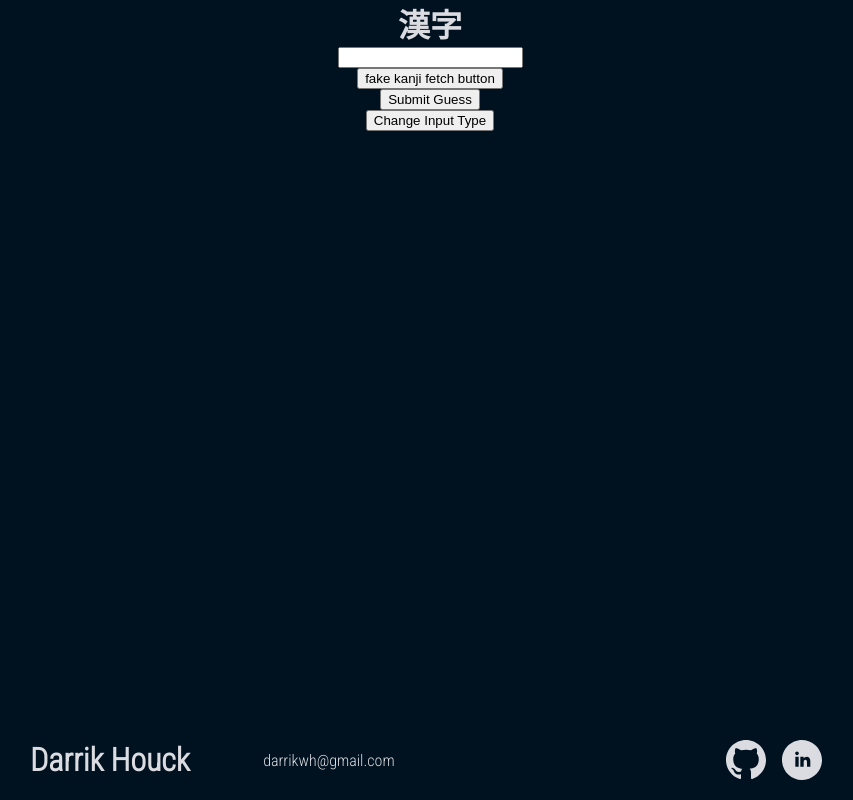
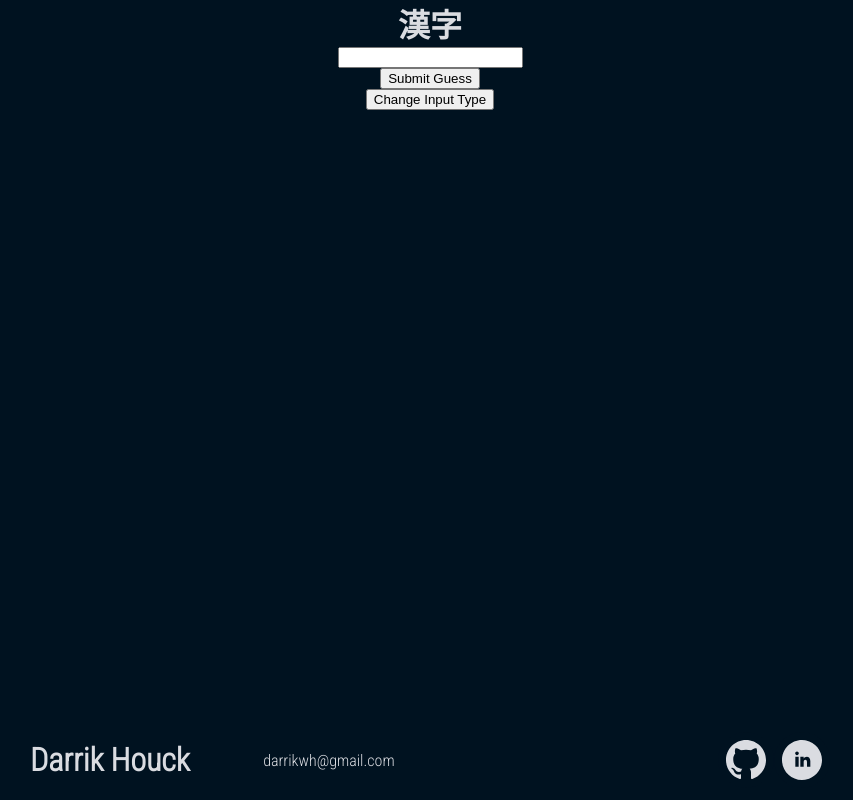
Before and after one commit to Daarrik/kanji-guess-v2, a React (Create React App) app: page / in a window 1280 px wide. Shown: the whole page, without its empty margins (210-1063 px from the left). Built offline with nearby package versions, Linux system fonts and the light colour scheme.

Commit message:
new button calls fake newKanji func

```diff
--- a/src/App.tsx
+++ b/src/App.tsx
@@ -1,7 +1,7 @@
 import { useContext } from "react";
 import { GuessContext } from "./components/context/GuessProvider";
 import Game from "./components/Game";
-import Results from "./components/context/Results";
+import Results from "./components/Results";
 import Footer from "./components/Footer";
 
 const App: React.FC = () => {
@@ -12,7 +12,6 @@ const App: React.FC = () => {
       <main id="main" className="flex-center">
         {!guessed ? <Game /> : <Results />}
       </main>
-
       <Footer />
     </div>
   );
--- a/src/components/Game.tsx
+++ b/src/components/Game.tsx
@@ -7,13 +7,12 @@ import Submit from "./input/Submit";
 
 const Game: React.FC = () => {
   const [textInput, setTextInput] = useState(true);
-  const { kanji, newKanji } = useContext(KanjiContext);
+  const { kanji, reading } = useContext(KanjiContext);
 
   return (
     <div id="game">
       <h1 className="text-jp">{kanji}</h1>
       {textInput ? <TextInput /> : <BoxInput />}
-      <button onClick={newKanji}>fake kanji fetch button</button>
       <Submit />
       <button onClick={() => setTextInput(!textInput)}>
         Change Input Type
--- a/src/components/context/Results.tsx
+++ b/src/components/Results.tsx
@@ -1,21 +1,24 @@
 import { useContext } from "react";
-import { GuessContext } from "./GuessProvider";
-import { KanjiContext } from "./KanjiProvider";
+import { GuessContext } from "./context/GuessProvider";
+import { KanjiContext } from "./context/KanjiProvider";
 
 const Results: React.FC = () => {
-  const { reading } = useContext(KanjiContext);
+  const { reading, newKanji } = useContext(KanjiContext);
   const { guess, setGuess, setGuessed } = useContext(GuessContext);
 
   const handleClick = (retry: boolean): void => {
     setGuessed(false);
     setGuess("");
+    if (!retry) newKanji();
   };
 
   return (
     <div>
-      <h1 className="text-eng">{reading === guess ? "correct" : "incorrect"}</h1>
+      <h1 className="text-eng">
+        {reading === guess ? "correct" : "incorrect"}
+      </h1>
       <button onClick={() => handleClick(true)}>Retry</button>
-      <button>Next</button>
+      <button onClick={() => handleClick(false)}>New</button>
     </div>
   );
 };
```
